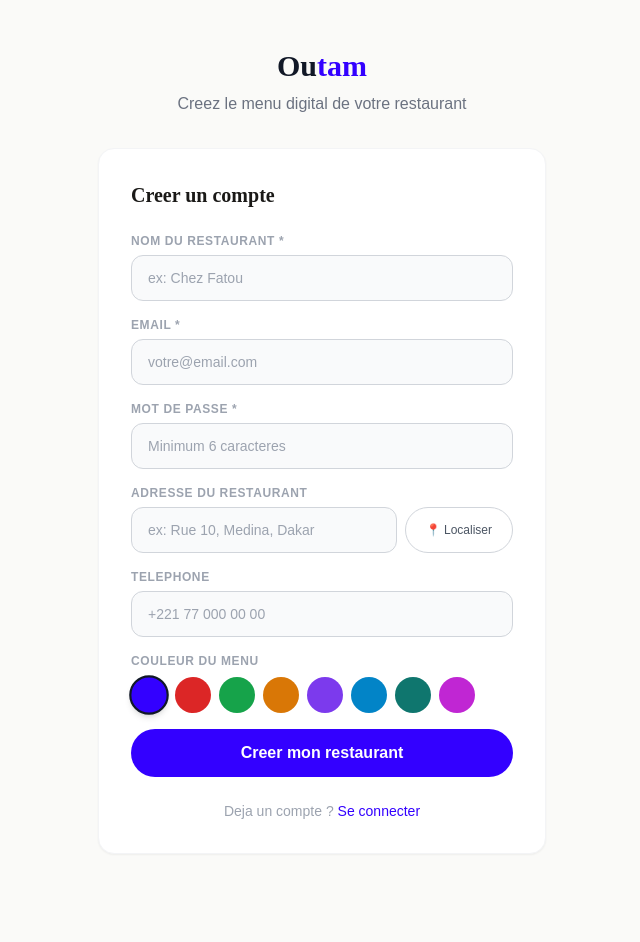
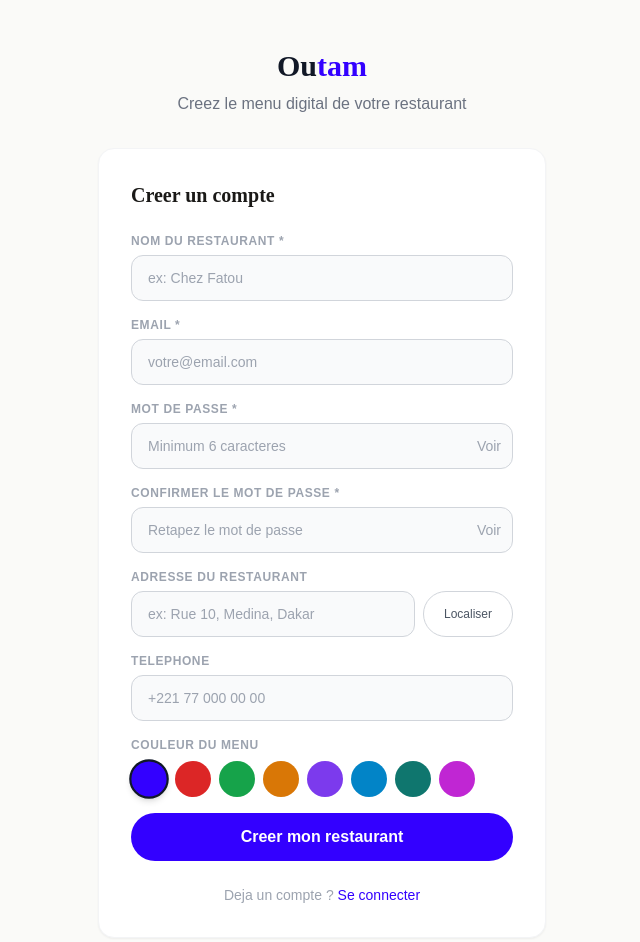
Before and after one commit to Bixen221/OUTAM, a Next.js app: page /auth/signup in a window 1280 px wide. Shown: the top 942 px of the page, without its empty margins (318-958 px from the left). Before the commit the page ends 902 px from the top, so only its background shows below. Built offline with nearby package versions, Linux system fonts and the light colour scheme; no server answers.

Commit message:
Add password confirm, show/hide password toggle

```diff
--- a/src/app/auth/login/page.tsx
+++ b/src/app/auth/login/page.tsx
@@ -7,6 +7,7 @@ import { useRouter } from 'next/navigation';
 export default function Login() {
   const [email, setEmail] = useState('');
   const [password, setPassword] = useState('');
+  const [showPwd, setShowPwd] = useState(false);
   const [loading, setLoading] = useState(false);
   const [error, setError] = useState('');
   const [resetMode, setResetMode] = useState(false);
@@ -29,9 +30,7 @@ export default function Login() {
     if (!resetEmail.trim()) { setError('Entrez votre email.'); return; }
     setResetLoading(true);
     setError('');
-    const { error } = await supabase.auth.resetPasswordForEmail(resetEmail.trim(), {
-      redirectTo: window.location.origin + '/auth/login',
-    });
+    const { error } = await supabase.auth.resetPasswordForEmail(resetEmail.trim(), { redirectTo: window.location.origin + '/auth/login' });
     if (error) { setError(error.message); setResetLoading(false); return; }
     setResetSent(true);
     setResetLoading(false);
@@ -41,34 +40,25 @@ export default function Login() {
     return (
       <div className="min-h-screen flex items-center justify-center px-4 py-12 bg-[#FAFAF8]">
         <div className="w-full max-w-md">
-          <div className="text-center mb-8">
-            <Link href="/" className="font-display text-3xl font-bold text-gray-900">Ou<span className="text-brand-500">tam</span></Link>
-          </div>
+          <div className="text-center mb-8"><Link href="/" className="font-display text-3xl font-bold text-gray-900">Ou<span className="text-brand-500">tam</span></Link></div>
           <div className="bg-white rounded-2xl p-8 shadow-sm border border-gray-100">
             {resetSent ? (
               <div className="text-center">
                 <div className="text-4xl mb-4">📧</div>
                 <h2 className="font-display text-xl font-bold mb-2">Email envoye !</h2>
-                <p className="text-gray-500 text-sm mb-6">Un lien de reinitialisation a ete envoye a <strong>{resetEmail}</strong>. Verifiez votre boite mail (et les spams).</p>
+                <p className="text-gray-500 text-sm mb-6">Un lien de reinitialisation a ete envoye a <strong>{resetEmail}</strong>. Verifiez votre boite mail et les spams.</p>
                 <button onClick={() => { setResetMode(false); setResetSent(false); }} className="btn-primary w-full">Retour a la connexion</button>
               </div>
             ) : (
               <>
                 <h2 className="font-display text-xl font-bold mb-2">Mot de passe oublie ?</h2>
-                <p className="text-gray-500 text-sm mb-6">Entrez votre email et nous vous enverrons un lien pour reinitialiser votre mot de passe.</p>
+                <p className="text-gray-500 text-sm mb-6">Entrez votre email pour recevoir un lien de reinitialisation.</p>
                 <form onSubmit={handleReset} className="space-y-4">
-                  <div>
-                    <label className="text-xs font-semibold uppercase tracking-wider text-gray-400 block mb-1.5">Email</label>
-                    <input type="email" value={resetEmail} onChange={(e) => setResetEmail(e.target.value)} placeholder="votre@email.com" className="input-field" required />
-                  </div>
+                  <div><label className="text-xs font-semibold uppercase tracking-wider text-gray-400 block mb-1.5">Email</label><input type="email" value={resetEmail} onChange={(e) => setResetEmail(e.target.value)} placeholder="votre@email.com" className="input-field" required /></div>
                   {error && <p className="text-red-500 text-sm bg-red-50 p-3 rounded-xl">{error}</p>}
-                  <button type="submit" disabled={resetLoading} className="btn-primary w-full text-center disabled:opacity-50">
-                    {resetLoading ? 'Envoi...' : 'Envoyer le lien'}
-                  </button>
+                  <button type="submit" disabled={resetLoading} className="btn-primary w-full text-center disabled:opacity-50">{resetLoading ? 'Envoi...' : 'Envoyer le lien'}</button>
                 </form>
-                <button onClick={() => { setResetMode(false); setError(''); }} className="text-sm text-brand-500 font-medium hover:underline mt-4 block text-center w-full">
-                  Retour a la connexion
-                </button>
+                <button onClick={() => { setResetMode(false); setError(''); }} className="text-sm text-brand-500 font-medium hover:underline mt-4 block text-center w-full">Retour a la connexion</button>
               </>
             )}
           </div>
@@ -87,25 +77,19 @@ export default function Login() {
         <div className="bg-white rounded-2xl p-8 shadow-sm border border-gray-100">
           <h2 className="font-display text-xl font-bold mb-6">Connexion</h2>
           <form onSubmit={handleLogin} className="space-y-4">
-            <div>
-              <label className="text-xs font-semibold uppercase tracking-wider text-gray-400 block mb-1.5">Email</label>
-              <input type="email" value={email} onChange={(e) => setEmail(e.target.value)} placeholder="votre@email.com" className="input-field" required />
-            </div>
+            <div><label className="text-xs font-semibold uppercase tracking-wider text-gray-400 block mb-1.5">Email</label><input type="email" value={email} onChange={(e) => setEmail(e.target.value)} placeholder="votre@email.com" className="input-field" required /></div>
             <div>
               <label className="text-xs font-semibold uppercase tracking-wider text-gray-400 block mb-1.5">Mot de passe</label>
-              <input type="password" value={password} onChange={(e) => setPassword(e.target.value)} placeholder="Votre mot de passe" className="input-field" required />
+              <div className="relative">
+                <input type={showPwd ? 'text' : 'password'} value={password} onChange={(e) => setPassword(e.target.value)} placeholder="Votre mot de passe" className="input-field pr-12" required />
+                <button type="button" onClick={() => setShowPwd(!showPwd)} className="absolute right-3 top-1/2 -translate-y-1/2 text-gray-400 hover:text-gray-600 text-sm">{showPwd ? 'Masquer' : 'Voir'}</button>
+              </div>
             </div>
             {error && <p className="text-red-500 text-sm bg-red-50 p-3 rounded-xl">{error}</p>}
-            <button type="submit" disabled={loading} className="btn-primary w-full text-center disabled:opacity-50">
-              {loading ? 'Connexion...' : 'Se connecter'}
-            </button>
+            <button type="submit" disabled={loading} className="btn-primary w-full text-center disabled:opacity-50">{loading ? 'Connexion...' : 'Se connecter'}</button>
           </form>
-          <button onClick={() => { setResetMode(true); setResetEmail(email); setError(''); }} className="text-sm text-brand-500 font-medium hover:underline mt-4 block text-center w-full">
-            Mot de passe oublie ?
-          </button>
-          <p className="text-center text-sm text-gray-400 mt-4">
-            Pas encore de compte ? <Link href="/auth/signup" className="text-brand-500 font-medium hover:underline">Creer un restaurant</Link>
-          </p>
+          <button onClick={() => { setResetMode(true); setResetEmail(email); setError(''); }} className="text-sm text-brand-500 font-medium hover:underline mt-4 block text-center w-full">Mot de passe oublie ?</button>
+          <p className="text-center text-sm text-gray-400 mt-4">Pas encore de compte ? <Link href="/auth/signup" className="text-brand-500 font-medium hover:underline">Creer un restaurant</Link></p>
         </div>
       </div>
     </div>
--- a/src/app/auth/signup/page.tsx
+++ b/src/app/auth/signup/page.tsx
@@ -9,6 +9,9 @@ const COLORS = ['#3300FF','#DC2626','#16A34A','#D97706','#7C3AED','#0284C7','#0F
 export default function SignUp() {
   const [email, setEmail] = useState('');
   const [password, setPassword] = useState('');
+  const [confirmPassword, setConfirmPassword] = useState('');
+  const [showPwd, setShowPwd] = useState(false);
+  const [showConfirm, setShowConfirm] = useState(false);
   const [restaurantName, setRestaurantName] = useState('');
   const [address, setAddress] = useState('');
   const [phone, setPhone] = useState('');
@@ -19,47 +22,36 @@ export default function SignUp() {
   const router = useRouter();
 
   const getLocation = () => {
-    if (!navigator.geolocation) { alert('La geolocalisation n est pas supportee par votre navigateur.'); return; }
+    if (!navigator.geolocation) { alert('La geolocalisation n est pas supportee.'); return; }
     setLocating(true);
     navigator.geolocation.getCurrentPosition(
       async (pos) => {
         try {
           const resp = await fetch('https://nominatim.openstreetmap.org/reverse?format=json&lat=' + pos.coords.latitude + '&lon=' + pos.coords.longitude + '&accept-language=fr');
           const data = await resp.json();
-          const addr = data.display_name || (pos.coords.latitude + ', ' + pos.coords.longitude);
-          setAddress(addr.split(',').slice(0, 3).join(',').trim());
-        } catch (e) {
-          setAddress(pos.coords.latitude + ', ' + pos.coords.longitude);
-        }
+          setAddress((data.display_name || '').split(',').slice(0, 3).join(',').trim());
+        } catch (e) { setAddress(pos.coords.latitude + ', ' + pos.coords.longitude); }
         setLocating(false);
       },
-      (err) => { alert('Impossible d obtenir votre position.'); setLocating(false); }
+      () => { alert('Impossible d obtenir votre position.'); setLocating(false); }
     );
   };
 
   const handleSignUp = async (e) => {
     e.preventDefault();
+    setError('');
+    if (password !== confirmPassword) { setError('Les mots de passe ne correspondent pas.'); return; }
+    if (password.length < 6) { setError('Le mot de passe doit contenir au moins 6 caracteres.'); return; }
     setLoading(true);
-    setError('');
 
     const { data: authData, error: authError } = await supabase.auth.signUp({ email, password });
     if (authError) { setError(authError.message); setLoading(false); return; }
 
-    const slug = restaurantName
-      .toLowerCase()
-      .normalize('NFD').replace(/[\u0300-\u036f]/g, '')
-      .replace(/[^a-z0-9]+/g, '-')
-      .replace(/^-|-$/g, '');
-
+    const slug = restaurantName.toLowerCase().normalize('NFD').replace(/[\u0300-\u036f]/g, '').replace(/[^a-z0-9]+/g, '-').replace(/^-|-$/g, '');
     const { error: restoError } = await supabase.from('restaurants').insert({
-      owner_id: authData.user?.id,
-      name: restaurantName,
-      slug: slug + '-' + Date.now().toString(36).slice(-4),
-      address: address.trim(),
-      phone: phone.trim(),
-      theme_color: themeColor,
+      owner_id: authData.user?.id, name: restaurantName, slug: slug + '-' + Date.now().toString(36).slice(-4),
+      address: address.trim(), phone: phone.trim(), theme_color: themeColor,
     });
-
     if (restoError) { setError(restoError.message); setLoading(false); return; }
     router.push('/dashboard');
   };
@@ -84,15 +76,25 @@ export default function SignUp() {
             </div>
             <div>
               <label className="text-xs font-semibold uppercase tracking-wider text-gray-400 block mb-1.5">Mot de passe *</label>
-              <input type="password" value={password} onChange={(e) => setPassword(e.target.value)} placeholder="Minimum 6 caracteres" className="input-field" required minLength={6} />
+              <div className="relative">
+                <input type={showPwd ? 'text' : 'password'} value={password} onChange={(e) => setPassword(e.target.value)} placeholder="Minimum 6 caracteres" className="input-field pr-12" required minLength={6} />
+                <button type="button" onClick={() => setShowPwd(!showPwd)} className="absolute right-3 top-1/2 -translate-y-1/2 text-gray-400 hover:text-gray-600 text-sm">{showPwd ? 'Masquer' : 'Voir'}</button>
+              </div>
+            </div>
+            <div>
+              <label className="text-xs font-semibold uppercase tracking-wider text-gray-400 block mb-1.5">Confirmer le mot de passe *</label>
+              <div className="relative">
+                <input type={showConfirm ? 'text' : 'password'} value={confirmPassword} onChange={(e) => setConfirmPassword(e.target.value)} placeholder="Retapez le mot de passe" className={'input-field pr-12 ' + (confirmPassword && confirmPassword !== password ? 'border-red-400' : confirmPassword && confirmPassword === password ? 'border-green-400' : '')} required />
+                <button type="button" onClick={() => setShowConfirm(!showConfirm)} className="absolute right-3 top-1/2 -translate-y-1/2 text-gray-400 hover:text-gray-600 text-sm">{showConfirm ? 'Masquer' : 'Voir'}</button>
+              </div>
+              {confirmPassword && confirmPassword !== password && <p className="text-red-500 text-xs mt-1">Les mots de passe ne correspondent pas</p>}
+              {confirmPassword && confirmPassword === password && <p className="text-green-500 text-xs mt-1">Les mots de passe correspondent</p>}
             </div>
             <div>
               <label className="text-xs font-semibold uppercase tracking-wider text-gray-400 block mb-1.5">Adresse du restaurant</label>
               <div className="flex gap-2">
                 <input type="text" value={address} onChange={(e) => setAddress(e.target.value)} placeholder="ex: Rue 10, Medina, Dakar" className="input-field flex-1" />
-                <button type="button" onClick={getLocation} disabled={locating} className="btn-ghost text-xs flex-shrink-0 flex items-center gap-1 disabled:opacity-50">
-                  {locating ? '...' : '📍 Localiser'}
-                </button>
+                <button type="button" onClick={getLocation} disabled={locating} className="btn-ghost text-xs flex-shrink-0 flex items-center gap-1 disabled:opacity-50">{locating ? '...' : 'Localiser'}</button>
               </div>
             </div>
             <div>
@@ -102,21 +104,15 @@ export default function SignUp() {
             <div>
               <label className="text-xs font-semibold uppercase tracking-wider text-gray-400 block mb-2">Couleur du menu</label>
               <div className="flex items-center gap-2">
-                {COLORS.map((c) => (
-                  <button key={c} type="button" onClick={() => setThemeColor(c)} className={'w-9 h-9 rounded-full border-2 transition-all ' + (themeColor === c ? 'border-gray-900 scale-110 shadow-md' : 'border-transparent hover:scale-105')} style={{ background: c }} />
-                ))}
+                {COLORS.map((c) => <button key={c} type="button" onClick={() => setThemeColor(c)} className={'w-9 h-9 rounded-full border-2 transition-all ' + (themeColor === c ? 'border-gray-900 scale-110 shadow-md' : 'border-transparent hover:scale-105')} style={{ background: c }} />)}
               </div>
             </div>
-
             {error && <p className="text-red-500 text-sm bg-red-50 p-3 rounded-xl">{error}</p>}
-
-            <button type="submit" disabled={loading} className="btn-primary w-full text-center disabled:opacity-50 disabled:cursor-not-allowed">
+            <button type="submit" disabled={loading || (confirmPassword && confirmPassword !== password)} className="btn-primary w-full text-center disabled:opacity-50 disabled:cursor-not-allowed">
               {loading ? 'Creation en cours...' : 'Creer mon restaurant'}
             </button>
           </form>
-          <p className="text-center text-sm text-gray-400 mt-6">
-            Deja un compte ? <Link href="/auth/login" className="text-brand-500 font-medium hover:underline">Se connecter</Link>
-          </p>
+          <p className="text-center text-sm text-gray-400 mt-6">Deja un compte ? <Link href="/auth/login" className="text-brand-500 font-medium hover:underline">Se connecter</Link></p>
         </div>
       </div>
     </div>
```
